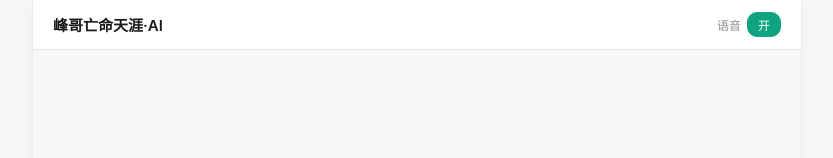
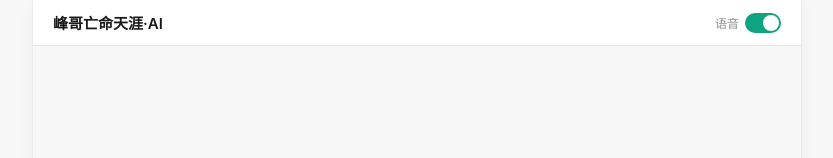
Before and after one commit to kan2er/FengGe_web_AI, a React (Vite) app in the folder client/: page / in a window 1280 px wide. Shown: the top 158 px of the page, without its empty margins (223-1056 px from the left). Built offline with nearby package versions, Linux system fonts and the light colour scheme.

Commit message:
refactor: replace voice toggle button with sliding switch

```diff
--- a/client/src/App.css
+++ b/client/src/App.css
@@ -46,30 +46,52 @@
   color: #8e8e8e;
 }
 
-.toggle-btn {
-  padding: 3px 10px;
-  border: 1px solid #d9d9d9;
-  border-radius: 10px;
-  cursor: pointer;
-  font-size: 12px;
-  font-weight: 500;
-  background: #ffffff;
-  color: #8e8e8e;
-  transition: all 0.15s;
+.switch {
+  position: relative;
+  display: inline-block;
+  width: 36px;
+  height: 20px;
 }
 
-.toggle-btn.on {
-  background: #10a37f;
-  color: #fff;
-  border-color: #10a37f;
+.switch input {
+  opacity: 0;
+  width: 0;
+  height: 0;
 }
 
-.toggle-btn.off {
-  background: #ffffff;
-  color: #8e8e8e;
+.slider {
+  position: absolute;
+  cursor: pointer;
+  top: 0;
+  left: 0;
+  right: 0;
+  bottom: 0;
+  background: #d9d9d9;
+  border-radius: 10px;
+  transition: 0.2s;
 }
 
-.toggle-btn:focus-visible {
+.slider::before {
+  content: "";
+  position: absolute;
+  height: 16px;
+  width: 16px;
+  left: 2px;
+  bottom: 2px;
+  background: #ffffff;
+  border-radius: 50%;
+  transition: 0.2s;
+}
+
+.switch input:checked + .slider {
+  background: #10a37f;
+}
+
+.switch input:checked + .slider::before {
+  transform: translateX(16px);
+}
+
+.switch input:focus-visible + .slider {
   outline: 2px solid #10a37f;
   outline-offset: 2px;
 }
--- a/client/src/components/AudioToggle.jsx
+++ b/client/src/components/AudioToggle.jsx
@@ -2,12 +2,10 @@
   return (
     <div className="audio-toggle">
       <span>语音</span>
-      <button
-        className={`toggle-btn ${enabled ? 'on' : 'off'}`}
-        onClick={onToggle}
-      >
-        {enabled ? '开' : '关'}
-      </button>
+      <label className="switch">
+        <input type="checkbox" checked={enabled} onChange={onToggle} />
+        <span className="slider"></span>
+      </label>
     </div>
   );
 }
```
